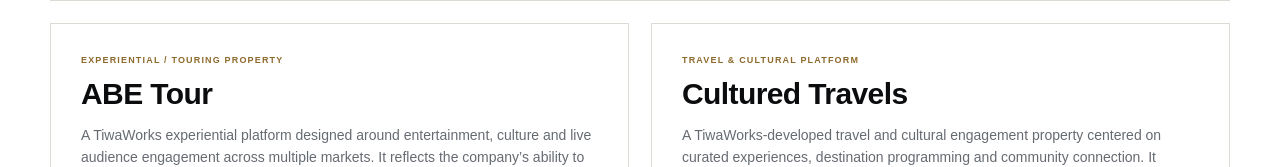
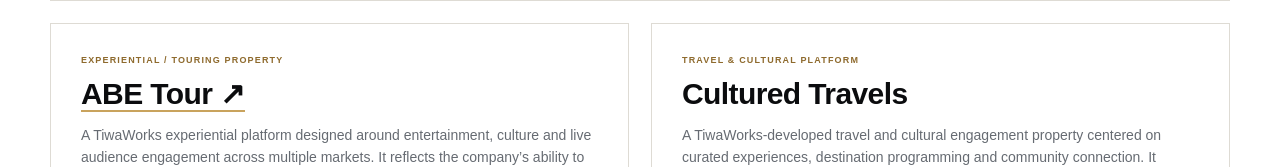
Before and after one commit to tiwaworksonline-rgb/ucc-dinner, a website: page tiwaworks-sample/assets.html in a window 1280 px wide. Shown: the part 1268-1435 px from the top of the page. Drawn offline with Linux system fonts and the light colour scheme.

Commit message:
Link ABE Tour brand name to official site on single Assets page

```diff
--- a/tiwaworks-sample/assets.html
+++ b/tiwaworks-sample/assets.html
@@ -8,7 +8,7 @@
 <style>
 :root{--ink:#0b0c0e;--paper:#fff;--soft:#f4f2ed;--gold:#c9a35d;--line:#dedbd4;--muted:#666b72;--max:1180px}
 *{box-sizing:border-box}html{scroll-behavior:smooth}body{margin:0;font-family:Arial,Helvetica,sans-serif;color:var(--ink);background:var(--paper);line-height:1.55}
-a{text-decoration:none;color:inherit}.container{width:min(var(--max),calc(100% - 48px));margin:auto}
+a{text-decoration:none;color:inherit}.asset h3 a{border-bottom:2px solid var(--gold)}.asset h3 a:hover{color:#987432}.container{width:min(var(--max),calc(100% - 48px));margin:auto}
 .topline{background:#0b0c0e;color:#d7d9dd;font-size:11px;letter-spacing:.06em}
 .topline .container{min-height:34px;display:flex;align-items:center;justify-content:space-between;gap:20px}
 header{position:sticky;top:0;z-index:50;background:rgba(255,255,255,.97);backdrop-filter:blur(12px);border-bottom:1px solid #ece9e3}
@@ -86,7 +86,7 @@
 
       <article class="asset">
         <small>Experiential / Touring Property</small>
-        <h3>ABE Tour</h3>
+        <h3><a href="https://www.abetour.com/" target="_blank" rel="noopener noreferrer" aria-label="Visit the ABE Tour website">ABE Tour ↗</a></h3>
         <p>A TiwaWorks experiential platform designed around entertainment, culture and live audience engagement across multiple markets. It reflects the company’s ability to build repeatable event concepts and coordinate execution beyond a single location.</p>
         <div class="meta">Touring • Experiential • Partnerships • Production • Marketing</div>
       </article>
```
